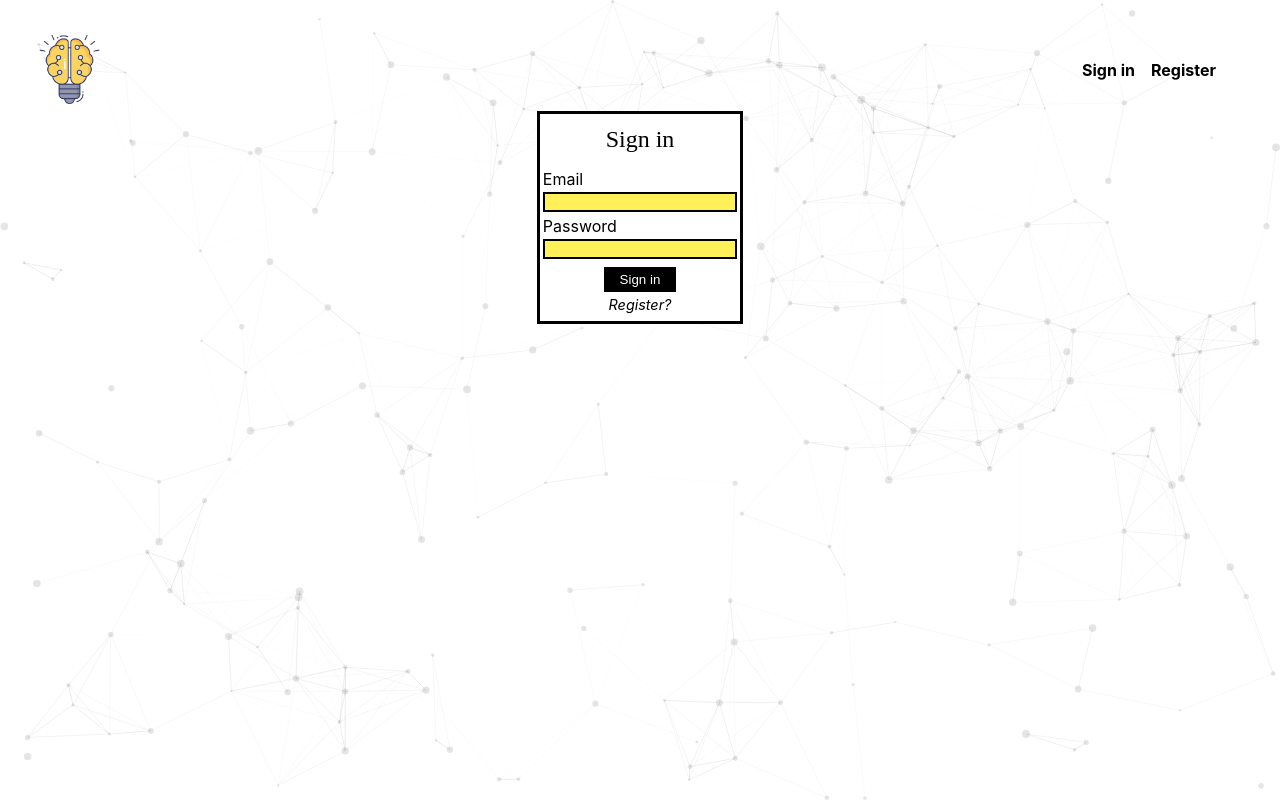
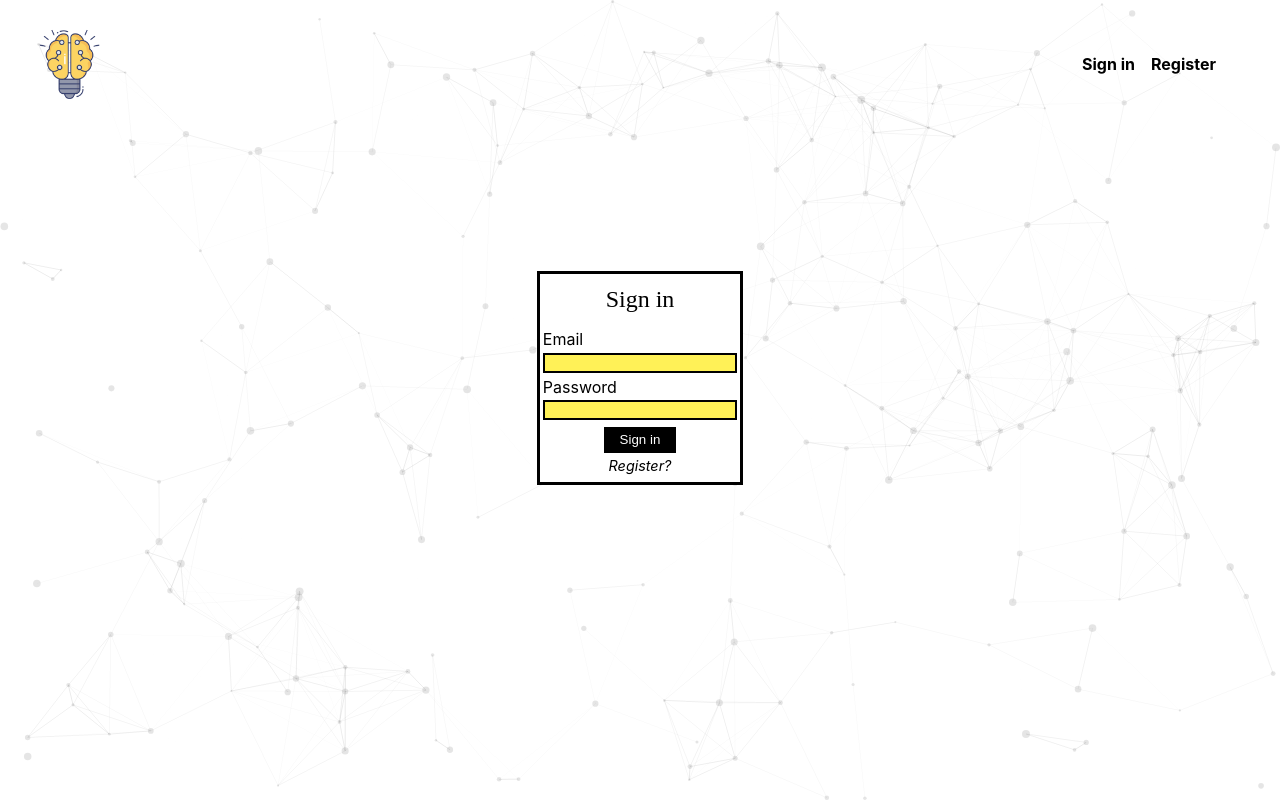
Before and after one commit to Abi-shai/Smart-brain-app, a React (Create React App) app: page / in a window 1280 px wide. Built offline with nearby package versions, Linux system fonts and the light colour scheme; a web font is replaced by a local one; what clarifai would draw is missing.

Commit message:
Adding comments & doing some clean-ups ⬆️

```diff
--- a/src/containers/App.js
+++ b/src/containers/App.js
@@ -36,6 +36,8 @@ class App extends Component{
         }
     }
 
+
+    // Handles the data received back from the server
     loadUser = (user) =>{
         this.setState({user: {
             id: user.id,
@@ -45,10 +47,14 @@ class App extends Component{
         }})
     }
 
+
+    // Handles the box defining the face of the person in the image
     generateFaceBox = (box) => {
         this.setState({box: box})
     }
 
+
+    // Handles the calculation of the face by Clarifai api
     calculateFaceLocation = (data) => {
         // Retreving data for the face bounding box
         const clarifaiFace = data.outputs[0].data.regions[0].region_info.bounding_box
@@ -65,10 +71,13 @@ class App extends Component{
         }
     }
 
+
     onInputChange = (event) => {
         this.setState({input: event.target.value})
     }
 
+
+    // Handles the communication with the server on submitting the image
     onPictureSubmit = () => {
         this.setState({imageUrl: this.state.input})
         // Setting up the Clarifai Api for the face detection
@@ -99,9 +108,12 @@ class App extends Component{
         })
     }
 
+
+    // Handles the route change of the application interface
     onRouteChange = (route) => {
         this.setState({route: route})
     }
+
 
     render(){
         return(
@@ -109,7 +121,7 @@ class App extends Component{
             <div className="app">
                     <Particles className="particles"
 
-                        // Particles background api settings
+                        /** Particles background api configs */
                         id="tsparticles"
                         options={{
                             background: {
@@ -189,7 +201,9 @@ class App extends Component{
                         }}
                     />
 
+
                     {
+                        // Control flow system, to handle what should be displayed on the screen depending on the current route
                         this.state.route === 'home'
 
                         ? <div>
@@ -216,7 +230,7 @@ class App extends Component{
                         : (
                             this.state.route === 'signIn'
 
-                            ? <div>
+                            ? <div className="content2">
                                 <Header>
                                     <Logo />
                                     <Navigation onRouteChange={this.onRouteChange} />
@@ -224,7 +238,7 @@ class App extends Component{
                                 <SignIn loadUser={this.loadUser} onRouteChange={this.onRouteChange}/>
                               </div>
 
-                            : <div>
+                            : <div className="content2">
                                 <Header>
                                 <Logo />
                                 <Navigation loadUser={this.loadUser} onRouteChange={this.onRouteChange} isSignIn={this.state.isSignIn}/>
--- a/src/containers/App.scss
+++ b/src/containers/App.scss
@@ -8,10 +8,7 @@
     margin: 2em 2em;
     padding-bottom: 1em;
     overscroll-behavior: none;
-
-    .onSignIn{
-        transition: 500ms ease-in-out;
-    }
+    height: 80vh;
 
     .particles{
         position: fixed;
@@ -33,6 +30,13 @@
         align-content: center;
         background-color: rgba(10, 210, 255, 0.7);
         backdrop-filter: blur(5px);
+    }
+
+    .content2{
+        height: 100%;
+        display: grid;
+        grid-template-rows: 10% 90%;
+        align-items: center;
     }
 
     .signIn, .register{
```
